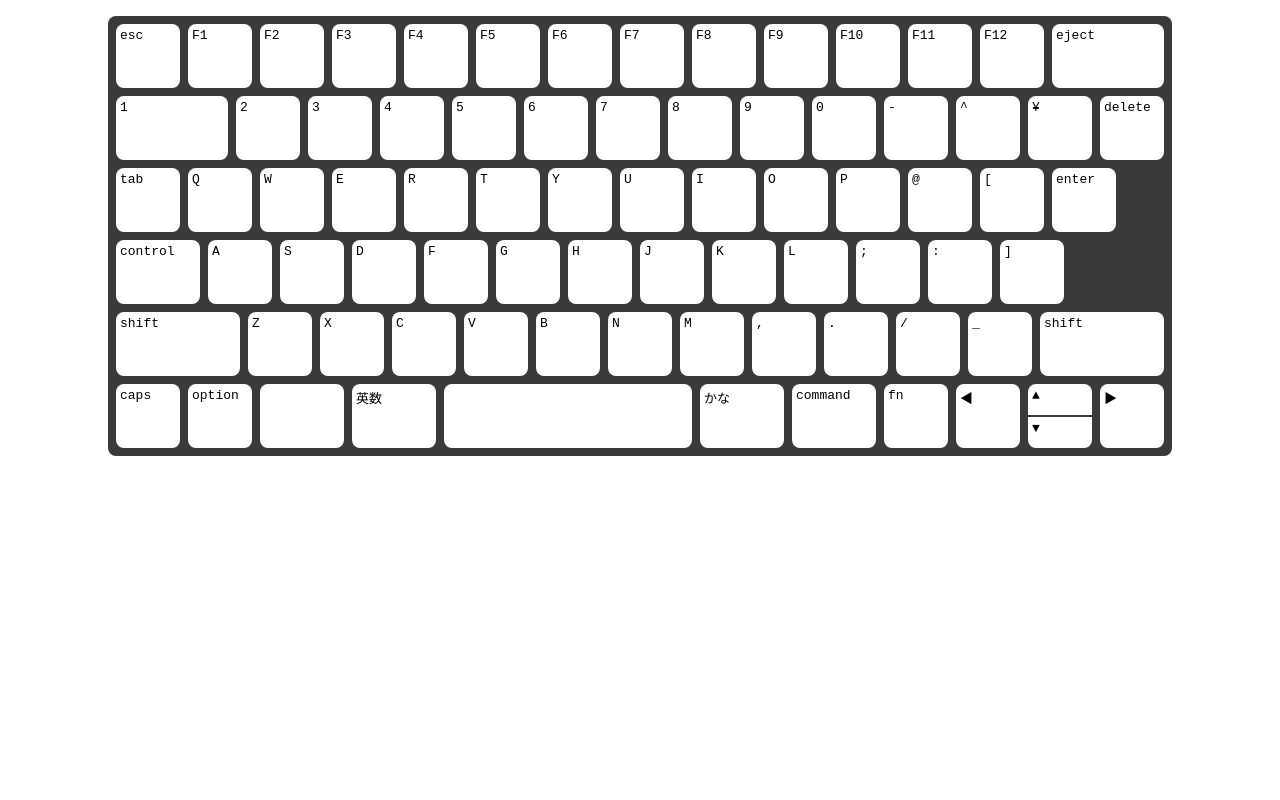
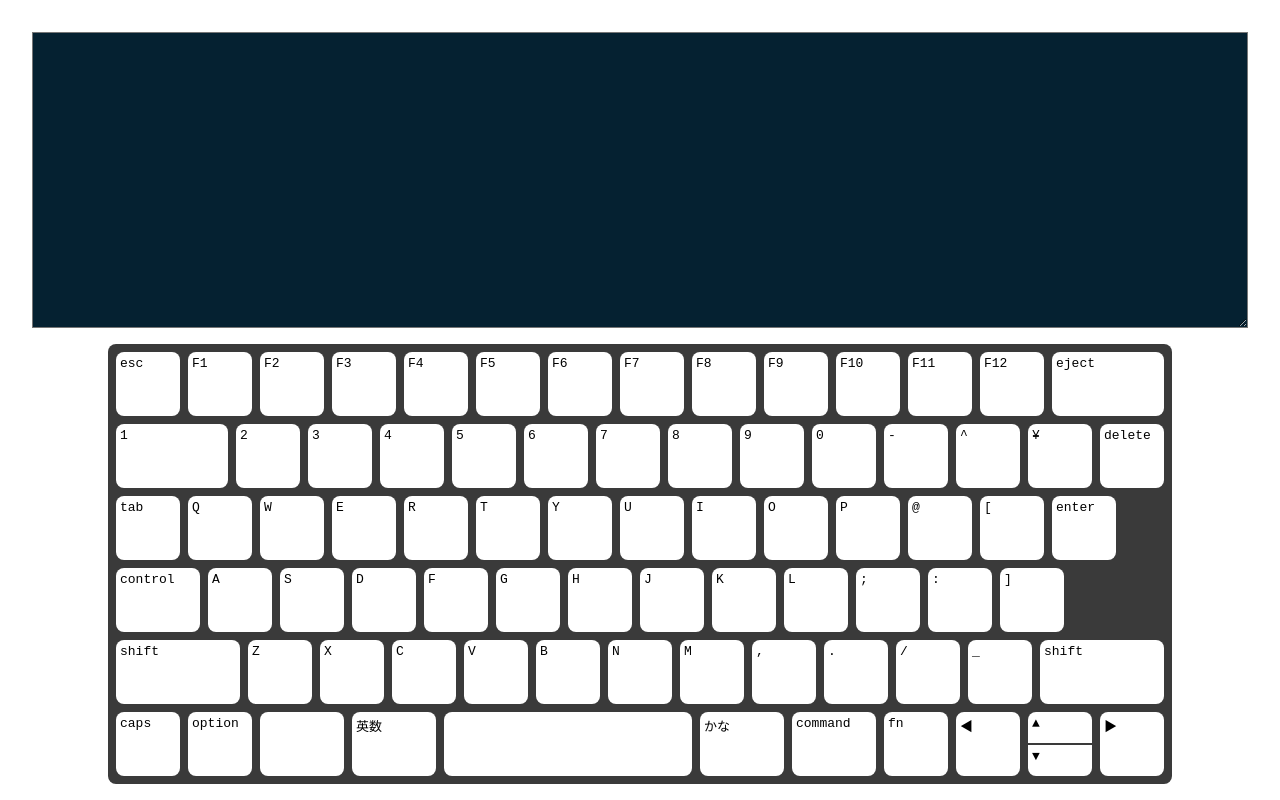
Before and after one commit to odaka-yuki/keyboard, a plain HTML site: page index.html in a window 1280 px wide. Drawn offline with Linux system fonts and the light colour scheme.

Commit message:
ディスプレイHTML作成

```diff
--- a/index.html
+++ b/index.html
@@ -15,6 +15,16 @@
 
 	<main class="ly_main">
 
+		<div class="bl_display">
+
+			<div class="bl_display_inner">
+				<textarea id="js_display" class="bl_display_textArea"></textarea>
+			</div>
+			<!-- /.bl_display_inner -->
+
+		</div>
+		<!-- /.bl_display -->
+
 		<div class="bl_keyBoard">
 
 			<div id="js_key_board" class="bl_keyBoard_inner"></div>
```
